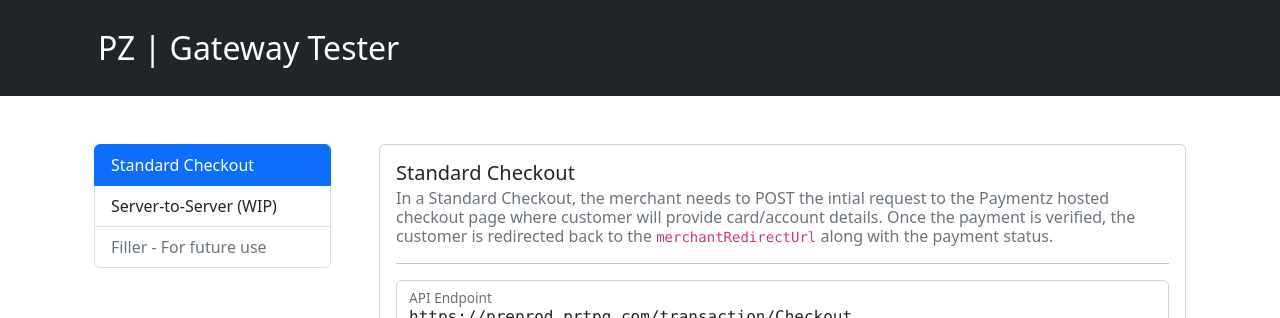
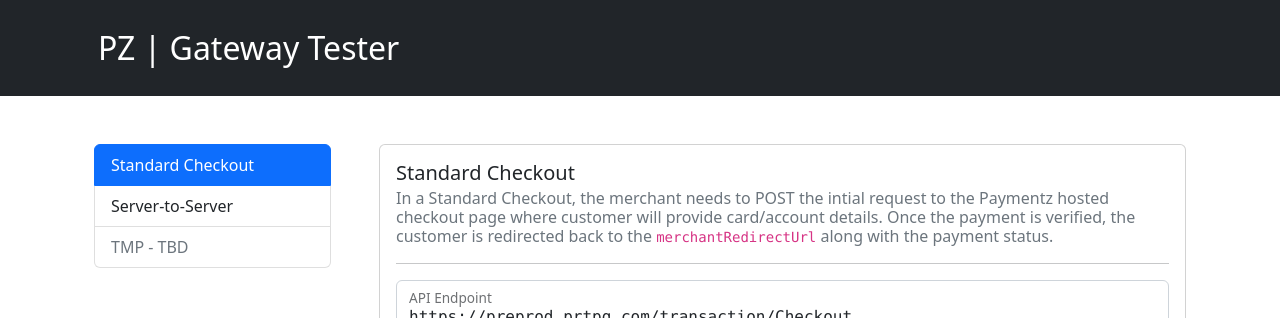
Before and after one commit to veib6247/prtpg-v2, a Vue app: page / in a window 1280 px wide. Shown: the top 318 px of the page. Built offline with nearby package versions, Linux system fonts and the light colour scheme.

Commit message:
minor UI adjustment

```diff
--- a/src/App.vue
+++ b/src/App.vue
@@ -124,11 +124,11 @@
             :class="clsServerToServer"
             @click="navToggle"
           >
-            Server-to-Server (WIP)
+            Server-to-Server
           </a>
 
           <a href="#" class="list-group-item list-group-item-action disabled">
-            Filler - For future use
+            TMP - TBD
           </a>
         </div>
       </div>
```
Also changed, not shown: 2 other files (tests, documents, lock files or other folders).
